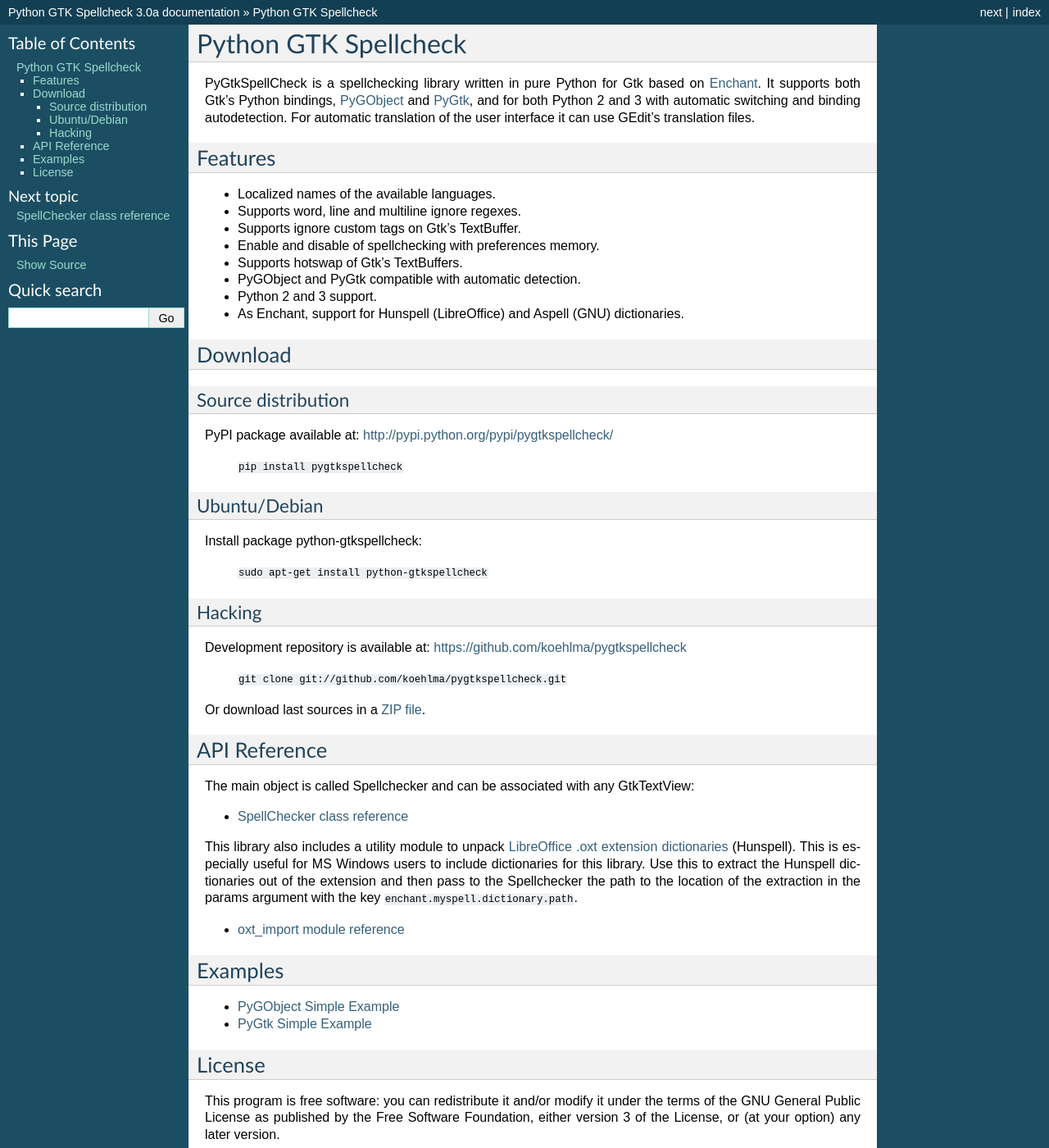
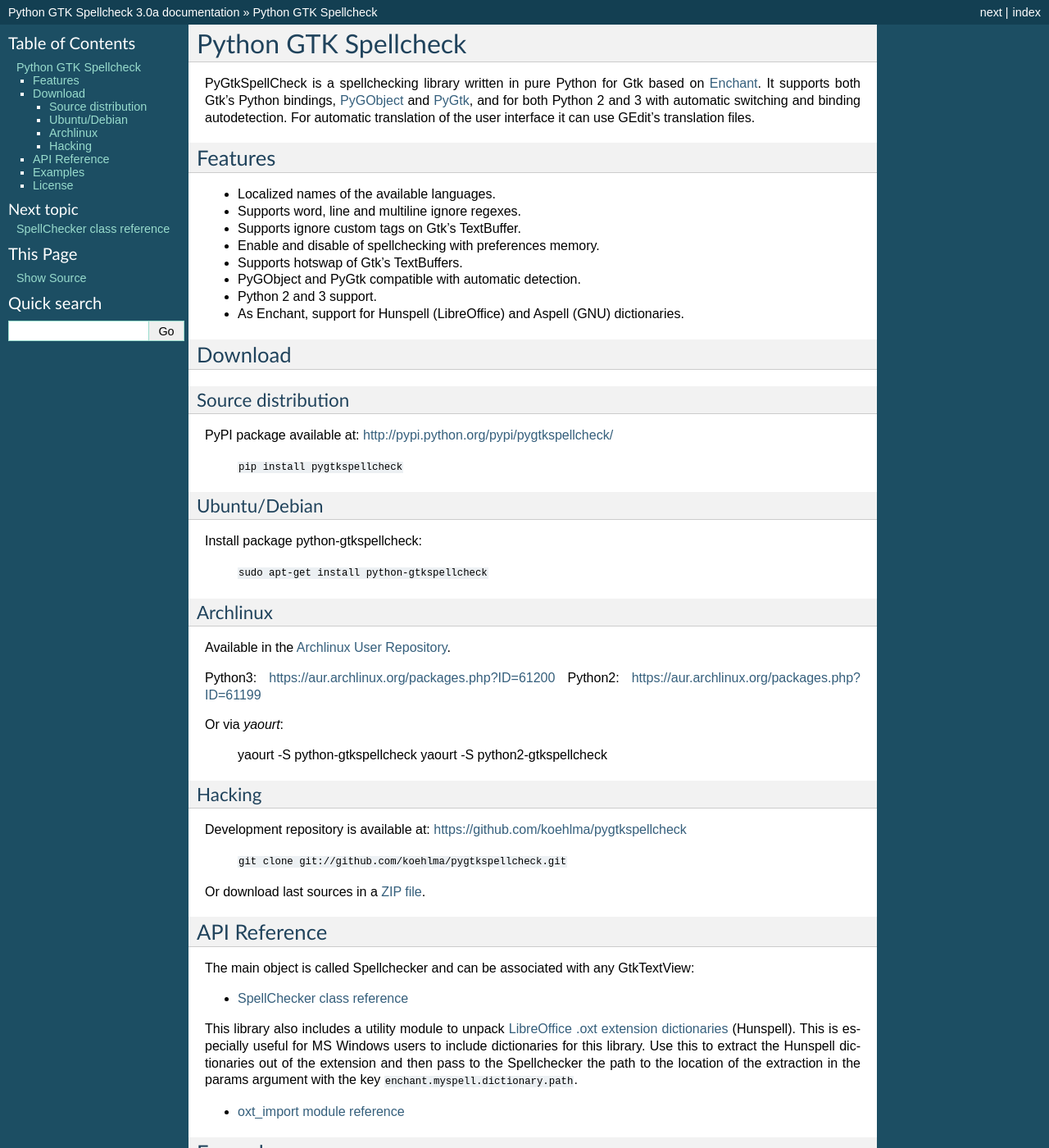
Before and after one commit to koehlma/pygtkspellcheck, a Sphinx documentation site: the page built from doc/source/index.rst, in a window 1280 px wide and 1400 px high. Shown: the whole window at 82% size. Built offline with Sphinx 7.4.7, drawn with Linux system fonts in a browser that asks for light colours.

Commit message:
archlinux package initial commit

```diff
--- a/doc/source/index.rst
+++ b/doc/source/index.rst
@@ -43,6 +43,22 @@
 Install package python-gtkspellcheck:
 
     ``sudo apt-get install python-gtkspellcheck``
+
+Archlinux
+^^^^^^^^^
+
+Available in the `Archlinux User Repository`_.
+
+Python3: https://aur.archlinux.org/packages.php?ID=61200
+Python2: https://aur.archlinux.org/packages.php?ID=61199
+
+Or via `yaourt`:
+
+	yaourt -S python-gtkspellcheck
+	yaourt -S python2-gtkspellcheck
+
+.. _Archlinux User Repository: https://aur.archlinux.org/
+
 
 Hacking
 ^^^^^^^
```
Also changed, not shown: 3 other files.
